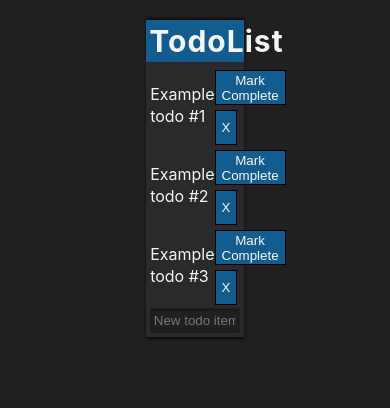
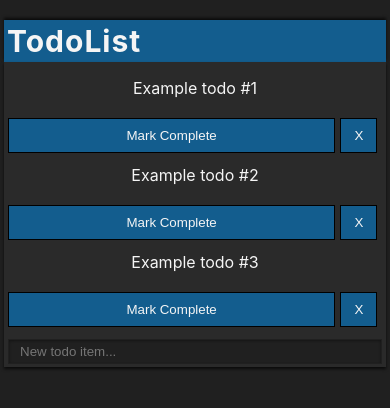
Before and after one commit to TinySquid/react-todo-app, a React (Create React App) app: page / in a window 390 px wide. Shown: the top 408 px of the page. Built offline with nearby package versions, Linux system fonts and the light colour scheme.

Commit message:
Add responsive breakpoints to style

```diff
--- a/src/App.js
+++ b/src/App.js
@@ -4,12 +4,15 @@ import styled from 'styled-components';
 import Todo from './components/Todo';
 import TodoInput from './components/TodoInput';
 
+import { device } from './breakpoints';
+
 const TodoContainer = styled.div`
   display: flex;
   flex-wrap: wrap;
   flex-direction: column;
   align-content: center;
-  `
+  width: 100%;
+`;
 
 const TodoHeader = styled.h1`
   font-size: 3rem;
@@ -20,14 +23,39 @@ const TodoHeader = styled.h1`
   box-shadow: 0px -2px 3px 0px rgba(0,0,0,0.7);
   margin-top: 5%;
   padding-left: .8%;
-  width: 25%;
+
+  @media ${device.sm} {
+    width: 98%;
+  }
+  @media ${device.md} {
+    width: 75%;
+  }
+  @media ${device.lg} {
+    width: 60%;
+  }
+  @media ${device.xl} {
+    width: 30%;
+  }
 `
 
 const TodoList = styled.div`
-  width: 25%;
+  width: 30%;
   padding: 1%;
   box-shadow: 0px 2px 3px 0px rgba(0,0,0,0.7);
   background-color: rgb(42, 42, 42);
+
+  @media ${device.sm} {
+    width: 98%;
+  }
+  @media ${device.md} {
+    width: 75%;
+  }
+  @media ${device.lg} {
+    width: 60%;
+  }
+  @media ${device.xl} {
+    width: 30%;
+  }
 `
 
 const App = () => {
--- /dev/null
+++ b/src/breakpoints.js
@@ -0,0 +1,13 @@
+const size = {
+  sm: '300px',
+  md: '768px',
+  lg: '992px',
+  xl: '1200px',
+};
+
+export const device = {
+  sm: `(min-width: ${size.sm})`,
+  md: `(min-width: ${size.md})`,
+  lg: `(min-width: ${size.lg})`,
+  xl: `(min-width: ${size.xl})`,
+};
--- a/src/components/Todo.js
+++ b/src/components/Todo.js
@@ -1,10 +1,37 @@
 import React from 'react'
 import styled from 'styled-components';
+
+import { device } from '../breakpoints';
 
 const TodoItem = styled.div`
   display: flex;
   align-items: center;
   justify-content: space-between;
+
+  @media ${device.sm} {
+    flex-flow: column wrap;
+
+    p {
+      margin-top: 3%;
+    }
+  }
+  @media ${device.md} {
+    flex-flow: row nowrap;
+
+    p {
+      margin-top: 0;
+    }
+  }
+`;
+
+const ButtonContainer = styled.div`
+  display: flex;
+  width: 100%;
+
+  @media ${device.md} {
+    display: block;
+    width: inherit;
+  }
 `;
 
 const TodoButton = styled.button`
@@ -12,7 +39,7 @@ const TodoButton = styled.button`
   background-color: #135d8e;
   border: 1px solid black;
   height: 35px;
-  margin-top: 5px;
+  margin-top: 3.5%;
   margin-right: 5px;
 
   :hover {
@@ -24,16 +51,25 @@ const TodoButton = styled.button`
     border: 1px solid whitesmoke;
     background-color: #034d7e;
   }
+
+  @media ${device.sm} {
+    width: ${props => props.primary ? '90%' : '10%'};
+    margin-top: 5%;
+  }
+  @media ${device.md} {
+    width: inherit;
+    margin-top: 3.5%;
+  }
 `;
 
 const Todo = ({ todo, todoIndex, toggleTodoState, deleteTodo }) => {
   return (
-    <TodoItem style={{ textDecoration: todo.isDone ? 'line-through' : '' }}>
-      {todo.content}
-      <div>
-        <TodoButton onClick={() => toggleTodoState(todoIndex)}>{todo.isDone ? 'Mark Incomplete' : 'Mark Complete'}</TodoButton>
+    <TodoItem>
+      <p style={{ textDecoration: todo.isDone ? 'line-through' : '' }}>{todo.content}</p>
+      <ButtonContainer>
+        <TodoButton primary onClick={() => toggleTodoState(todoIndex)}>{todo.isDone ? 'Mark Incomplete' : 'Mark Complete'}</TodoButton>
         <TodoButton onClick={() => deleteTodo(todoIndex)}>X</TodoButton>
-      </div>
+      </ButtonContainer>
     </TodoItem>
   );
 }
```
